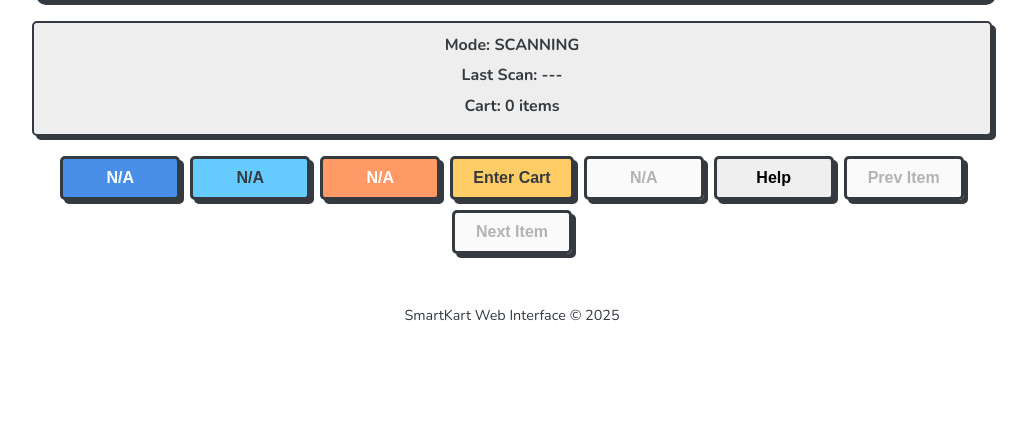
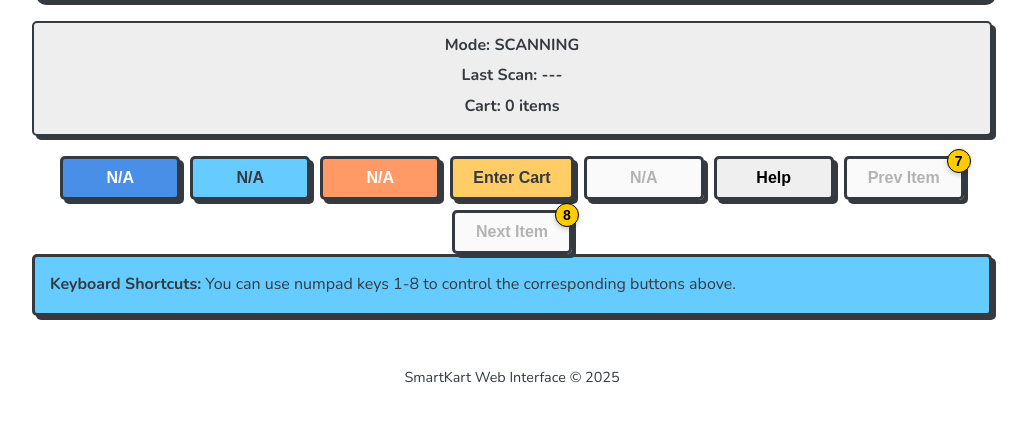
Before and after one commit to korzewarrior/smartkart, a Flask app: page /scanner in a window 1280 px wide. Shown: the part 577-1006 px from the top of the page, without its empty margins (128-1155 px from the left). Before the commit the page ends 898 px from the top, so only its background shows below. Run offline with Flask 3, Linux system fonts and the light colour scheme.

Commit message:
Add numpad key mappings (1-8) to scanner page buttons with visual indicators

```diff
--- a/src/web/templates/scanner.html
+++ b/src/web/templates/scanner.html
@@ -90,6 +90,26 @@
     }
     #button-controls button {
          min-width: 120px; /* Ensure buttons have some width */
+         position: relative; /* For numpad indicator */
+    }
+
+    /* Numpad Indicator */
+    .numpad-indicator {
+        position: absolute;
+        top: -10px;
+        right: -10px;
+        background-color: #ffcc00;
+        color: #000;
+        border-radius: 50%;
+        width: 24px;
+        height: 24px;
+        display: flex;
+        align-items: center;
+        justify-content: center;
+        font-weight: bold;
+        font-size: 14px;
+        box-shadow: 0 2px 5px rgba(0,0,0,0.2);
+        border: 1px solid #000;
     }
 
     /* Cart Display Area */
@@ -143,16 +163,45 @@
 <!-- Virtual Button Controls -->
 <div id="button-controls">
     <!-- Row 1 -->
-    <button id="btn-1" data-action="SELECT_CONFIRM" class="btn btn-primary">Action 1</button>
-    <button id="btn-2" data-action="INFO_ALLERGENS" class="btn btn-info">Action 2</button>
-    <button id="btn-3" data-action="BACK_CANCEL_DELETE" class="btn btn-secondary">Back/Cancel/Remove</button>
+    <button id="btn-1" data-action="SELECT_CONFIRM" class="btn btn-primary">
+        Action 1
+        <span class="numpad-indicator">1</span>
+    </button>
+    <button id="btn-2" data-action="INFO_ALLERGENS" class="btn btn-info">
+        Action 2
+        <span class="numpad-indicator">2</span>
+    </button>
+    <button id="btn-3" data-action="BACK_CANCEL_DELETE" class="btn btn-secondary">
+        Back/Cancel/Remove
+        <span class="numpad-indicator">3</span>
+    </button>
     <!-- Row 2 -->
-    <button id="btn-4" data-action="MODE_TOGGLE" class="btn btn-warning">Action 4</button>
-    <button id="btn-5" data-action="UNUSED_B5" class="btn btn-light">Action 5</button>
-    <button id="btn-6" data-action="HELP_CLEAR" class="btn btn-light">Action 6</button>
+    <button id="btn-4" data-action="MODE_TOGGLE" class="btn btn-warning">
+        Action 4
+        <span class="numpad-indicator">4</span>
+    </button>
+    <button id="btn-5" data-action="UNUSED_B5" class="btn btn-light">
+        Action 5
+        <span class="numpad-indicator">5</span>
+    </button>
+    <button id="btn-6" data-action="HELP_CLEAR" class="btn btn-light">
+        Action 6
+        <span class="numpad-indicator">6</span>
+    </button>
     <!-- Dial Simulation -->
-    <button id="btn-prev" data-action="dial_previous" class="btn btn-dark">Prev Item</button>
-    <button id="btn-next" data-action="dial_next" class="btn btn-dark">Next Item</button>
+    <button id="btn-prev" data-action="dial_previous" class="btn btn-dark">
+        Prev Item
+        <span class="numpad-indicator">7</span>
+    </button>
+    <button id="btn-next" data-action="dial_next" class="btn btn-dark">
+        Next Item
+        <span class="numpad-indicator">8</span>
+    </button>
+</div>
+
+<!-- Add keyboard shortcut instructions -->
+<div class="alert alert-info mt-3">
+    <strong>Keyboard Shortcuts:</strong> You can use numpad keys 1-8 to control the corresponding buttons above.
 </div>
 
 <!-- Cart Display Area -->
@@ -394,6 +443,70 @@
             }
         });
 
+        // Add numpad keyboard mapping (1-8) for the buttons
+        document.addEventListener('keydown', function(event) {
+            // Get the key that was pressed
+            const key = event.key;
+            let targetButton = null;
+
+            // Map numpad keys 1-8 to the buttons
+            switch(key) {
+                case '1': // Numpad 1
+                    targetButton = document.getElementById('btn-1'); // SELECT_CONFIRM
+                    break;
+                case '2': // Numpad 2
+                    targetButton = document.getElementById('btn-2'); // INFO_ALLERGENS
+                    break;
+                case '3': // Numpad 3
+                    targetButton = document.getElementById('btn-3'); // BACK_CANCEL_DELETE
+                    break;
+                case '4': // Numpad 4
+                    targetButton = document.getElementById('btn-4'); // MODE_TOGGLE
+                    break;
+                case '5': // Numpad 5
+                    targetButton = document.getElementById('btn-5'); // UNUSED_B5
+                    break;
+                case '6': // Numpad 6
+                    targetButton = document.getElementById('btn-6'); // HELP_CLEAR
+                    break;
+                case '7': // Numpad 7
+                    targetButton = document.getElementById('btn-prev'); // Previous item
+                    break;
+                case '8': // Numpad 8
+                    targetButton = document.getElementById('btn-next'); // Next item
+                    break;
+                default:
+                    // Do nothing for other keys
+                    return;
+            }
+
+            // If a matching button was found and it's not disabled, trigger its action
+            if (targetButton && !targetButton.disabled) {
+                // Create a visual feedback by adding a highlight class
+                targetButton.classList.add('btn-highlight');
+
+                // Remove the highlight after a short delay
+                setTimeout(() => {
+                    targetButton.classList.remove('btn-highlight');
+                }, 200);
+
+                // Get the action from the button's data attribute
+                const action = targetButton.dataset.action;
+
+                // Send the appropriate action
+                if (action === 'dial_previous') {
+                    sendDialAction('previous');
+                } else if (action === 'dial_next') {
+                    sendDialAction('next');
+                } else if (action) {
+                    sendButtonAction(action, false);
+                }
+
+                // Prevent default action (e.g., scrolling)
+                event.preventDefault();
+            }
+        });
+
         // Stream handling (remains the same)
         scannerStream.onload = function() {
             console.log("Video stream loaded successfully.");
@@ -423,6 +536,16 @@
             if (cartPollingTimer) clearInterval(cartPollingTimer);
         });
 
+        // Add CSS for the button highlight effect
+        const style = document.createElement('style');
+        style.textContent = `
+            .btn-highlight {
+                box-shadow: 0 0 10px rgba(255, 255, 0, 0.8);
+                transform: scale(1.05);
+                transition: all 0.1s ease;
+            }
+        `;
+        document.head.appendChild(style);
     });
 </script>
 {% endblock %}
```
